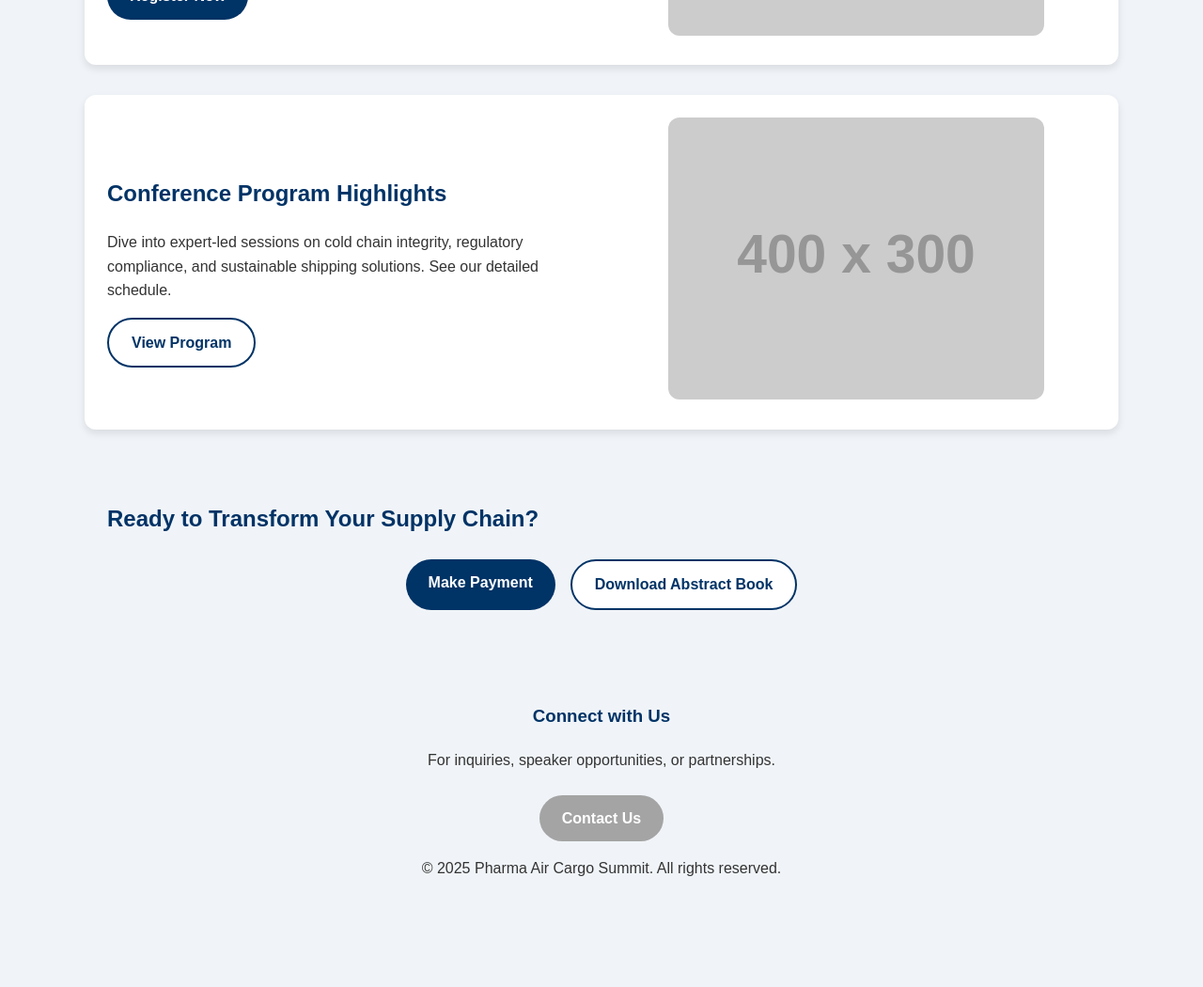
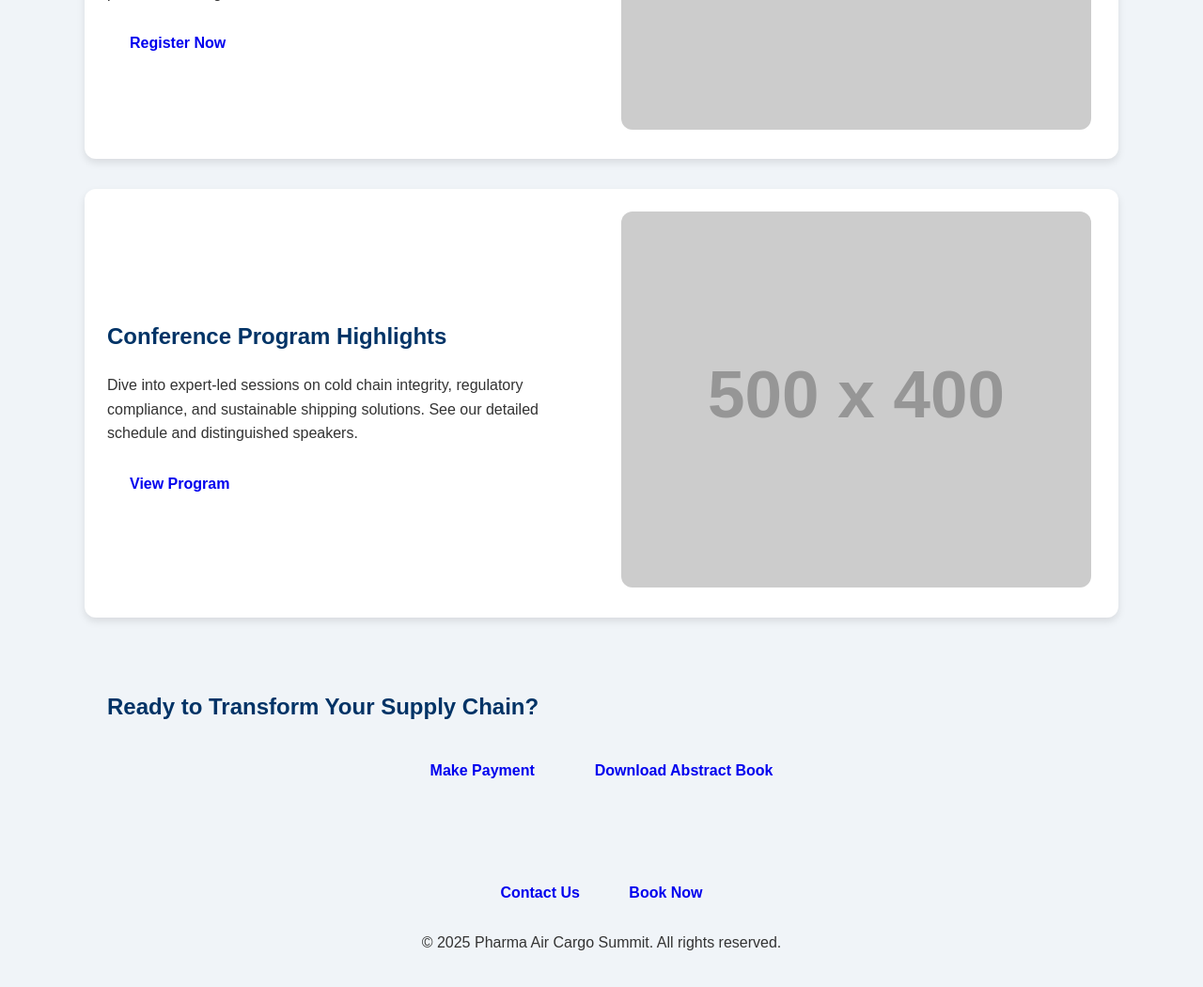
Before and after one commit to adatechie-cyber/Cargo-for-Pharma-Shippers-, a plain HTML site: page index.html in a window 1280 px wide. Shown: the part 520-1570 px from the top of the page at 94% size. Before the commit the page ends 1497 px from the top, so only its background shows below. Drawn offline with Linux system fonts and the light colour scheme; placeholder pictures from the web are drawn by us.

Commit message:
Update index.html

```diff
--- a/index.html
+++ b/index.html
@@ -3,18 +3,21 @@
 <head>
     <meta charset="UTF-8">
     <meta name="viewport" content="width=device-width, initial-scale=1.0">
-    <title>Pharma Air Cargo Conference</title>
+    <title>Global Pharma Air Cargo Summit</title>
     <link rel="stylesheet" href="style.css">
+    <link href="https://fonts.googleapis.com/css2?family=Poppins:wght@300;400;600;700&display=swap" rel="stylesheet">
 </head>
 <body>
 
     <header class="container header">
         <div class="logo-container">
-            <img src="https://via.placeholder.com/100x50" alt="Qatar Airways Logo" class="logo">
-            <img src="https://via.placeholder.com/100x50" alt="Lufthansa Logo" class="logo">
+            <img src="https://via.placeholder.com/150x75/003366/FFFFFF?text=QATAR+AIRWAYS" alt="Qatar Airways Logo" class="logo">
+            <img src="https://via.placeholder.com/150x75/c40c31/FFFFFF?text=LUFTHANSA" alt="Lufthansa Logo" class="logo">
         </div>
-        <h1>Global Pharma Air Cargo Summit</h1>
-        <p>Innovations in Temperature-Controlled Logistics</p>
+        <div class="header-content">
+            <h1>Global Pharma Air Cargo Summit</h1>
+            <p>Innovations in Temperature-Controlled Logistics</p>
+        </div>
     </header>
 
     <main>
@@ -22,39 +25,38 @@
             <div class="hero-content">
                 <h2>Secure Your Spot at the Forefront of Pharma Logistics</h2>
                 <p>Join industry leaders from **Qatar Airways** and **Lufthansa** to explore the latest advancements in secure and efficient air transport for pharmaceutical goods.</p>
-                <a href="#" class="button primary">Register Now</a>
+                <a href="#" class="button button-primary">Register Now</a>
             </div>
             <div class="hero-image">
-                <img src="https://via.placeholder.com/400x300" alt="Pharmaceutical air cargo being loaded">
+                <img src="https://via.placeholder.com/500x400/ECEFF1/333333?text=Pharma+Cargo+Loading" alt="Pharmaceutical air cargo being loaded">
             </div>
         </section>
 
         <section class="container program-section">
             <div class="program-image">
-                <img src="https://via.placeholder.com/400x300" alt="Conference program speakers">
+                <img src="https://via.placeholder.com/500x400/ECEFF1/333333?text=Conference+Speakers" alt="Conference program speakers">
             </div>
             <div class="program-content">
                 <h2>Conference Program Highlights</h2>
-                <p>Dive into expert-led sessions on cold chain integrity, regulatory compliance, and sustainable shipping solutions. See our detailed schedule.</p>
-                <a href="#" class="button secondary">View Program</a>
+                <p>Dive into expert-led sessions on cold chain integrity, regulatory compliance, and sustainable shipping solutions. See our detailed schedule and distinguished speakers.</p>
+                <a href="#" class="button button-secondary">View Program</a>
             </div>
         </section>
 
-        <section class="container call-to-action">
+        <section class="container registration-section">
             <h2>Ready to Transform Your Supply Chain?</h2>
             <div class="button-group">
-                <a href="#" class="button primary">Make Payment</a>
-                <a href="#" class="button secondary">Download Abstract Book</a>
+                <a href="#" class="button button-primary">Make Payment</a>
+                <a href="#" class="button button-tertiary">Download Abstract Book</a>
             </div>
         </section>
 
     </main>
 
     <footer class="container footer">
-        <div class="contact-info">
-            <h3>Connect with Us</h3>
-            <p>For inquiries, speaker opportunities, or partnerships.</p>
-            <a href="#" class="button tertiary">Contact Us</a>
+        <div class="footer-buttons">
+            <a href="#" class="button button-link">Contact Us</a>
+            <a href="#" class="button button-link">Book Now</a>
         </div>
         <p class="copyright">&copy; 2025 Pharma Air Cargo Summit. All rights reserved.</p>
     </footer>
```
